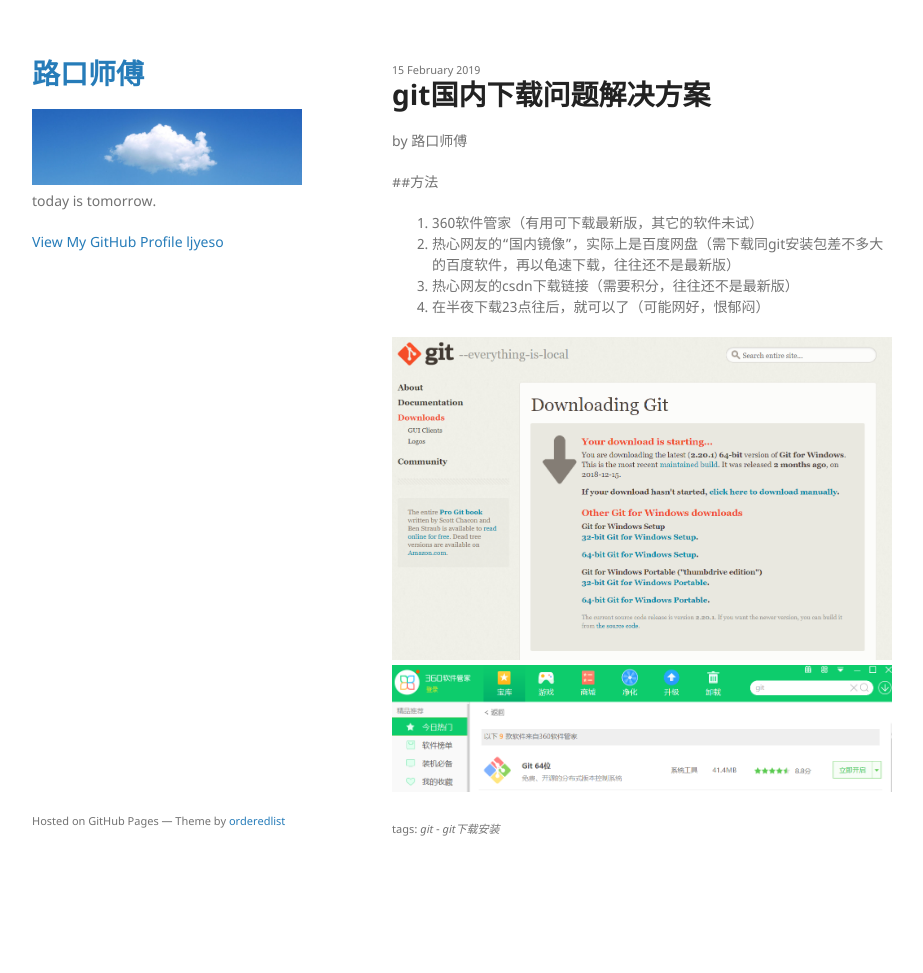
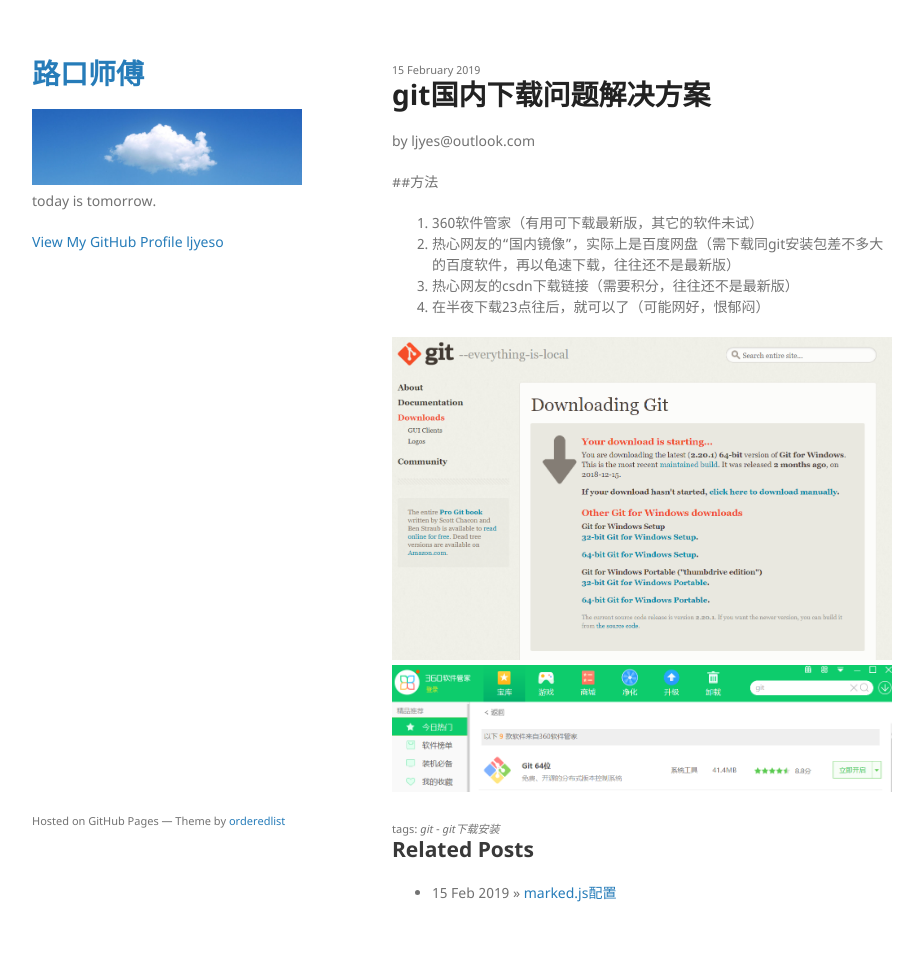
Before and after one commit to ljyeso/ljyeso.github.io, a Jekyll site: the page built from _posts/2019-02-15-git国内下载安装问题.md, in a window 1280 px wide. Shown: the whole page, without its empty margins (178-1101 px from the left). Built offline with Jekyll 4.4.1, drawn with Linux system fonts in a browser that asks for light colours; comment, search, counter and statistics services are not loaded; before the commit the page ends 900 px from its top, so only the background shows below that.

Commit message:
Signed-off-by: ljyeso <ljyes@outlook.com>

```diff
--- a/_config.yml
+++ b/_config.yml
@@ -5,4 +5,4 @@ baidu_analytics: true
 theme: jekyll-theme-minimal
 lang: CN
 url: https://ljyeso.github.io
-author: 路口师傅
+author: ljyes@outlook.com
--- a/_layouts/post.html
+++ b/_layouts/post.html
@@ -12,3 +12,35 @@ layout: default
 {% if page.tags %}
   <small>tags: <em>{{ page.tags | join: "</em> - <em>" }}</em></small>
 {% endif %}
+
+
+<div >
+  <h2>Related Posts</h2>
+  <ul class="posts">
+    {% for post in site.related_posts limit:3 %}
+      <li><span>{{ post.date | date_to_string }}</span> &raquo; <a href="{{ post.url }}">{{ post.title }}</a></li>
+    {% endfor %}
+  </ul>
+</div>
+
+<!--
+
+
+
+<div >
+  <h2>Related Posts</h2>
+  <ul class="posts">
+    {% for post in site.categories["nodejs"] %}
+      <li><span>{{ post.date | date_to_string }}</span> &raquo; <a href="{{ post.url }}">{{ post.title }}</a></li>
+    {% endfor %}
+  </ul>
+</div>
+
+<div >
+  <h2>Related Posts</h2>
+  <ul class="posts">
+    {% for post in site.tags["options"] %}
+      <li><span>{{ post.date | date_to_string }}</span> &raquo; <a href="{{ post.url }}">{{ post.title }}</a></li>
+    {% endfor %}
+  </ul>
+</div>-->
--- a/_posts/2019-02-15-git国内下载安装问题.md
+++ b/_posts/2019-02-15-git国内下载安装问题.md
@@ -7,6 +7,7 @@ tags:
 ---
 
 ##方法
+
 1. 360软件管家（有用可下载最新版，其它的软件未试）
 2. 热心网友的“国内镜像”，实际上是百度网盘（需下载同git安装包差不多大的百度软件，再以龟速下载，往往还不是最新版）
 3. 热心网友的csdn下载链接（需要积分，往往还不是最新版）
```
